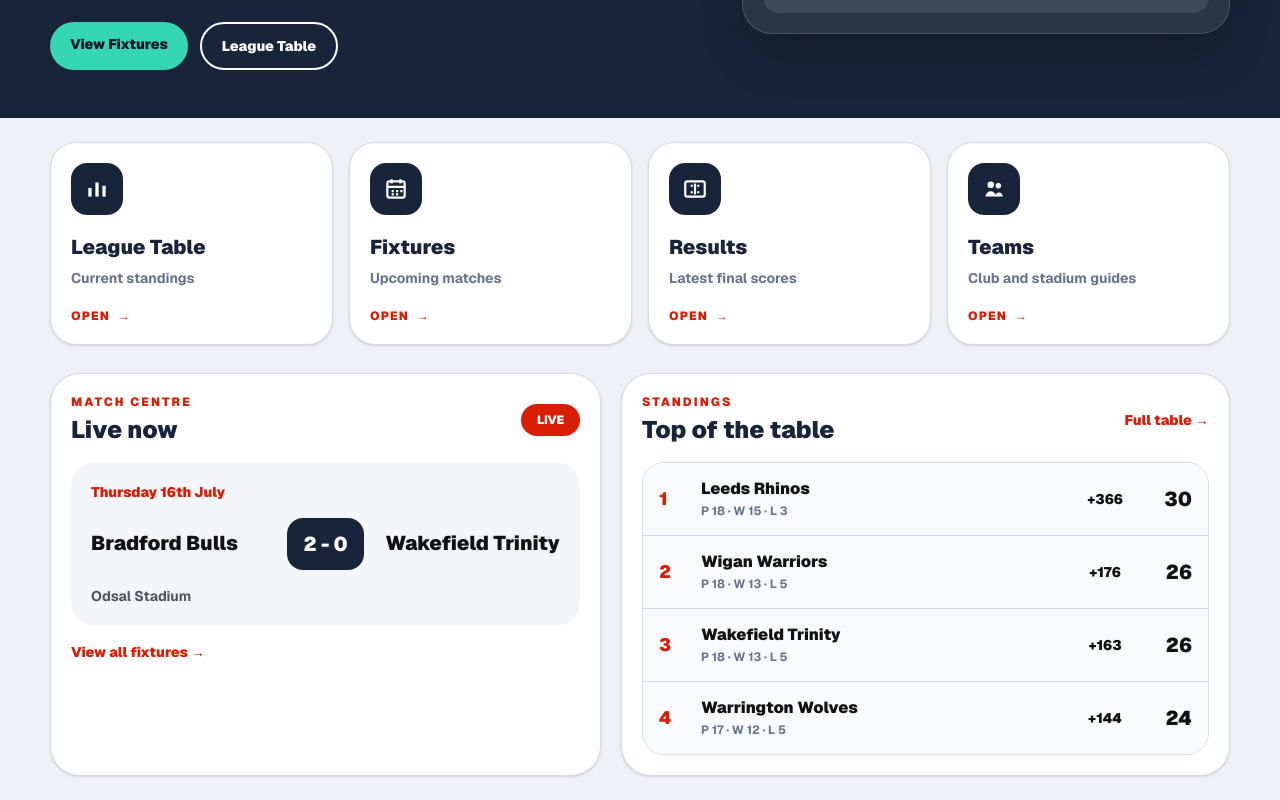
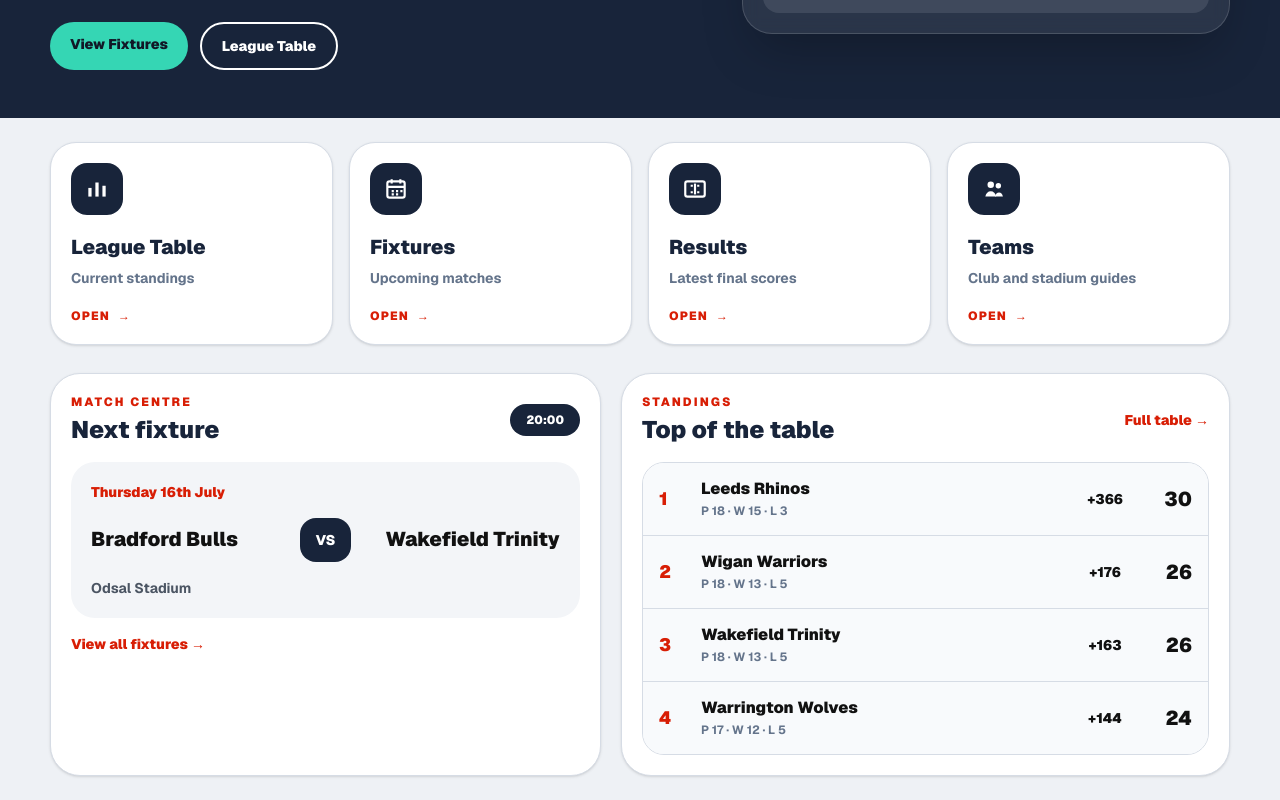
Before and after one commit to acannon76/rugby-league-supporter-web, a Next.js app: page / in a window 1280 px wide. Shown: the part 549-1349 px from the top of the page. Built offline with nearby package versions, Linux system fonts and the light colour scheme.

Commit message:
Update rugby league data

```diff
--- a/src/data/fixturesData.ts
+++ b/src/data/fixturesData.ts
@@ -1545,13 +1545,11 @@
     sortDate: "2026-07-16",
     games: [
       {
-        status: "LIVE",
+        status: "20:00",
         kickOff: "20:00",
         home: "Bradford Bulls",
         away: "Wakefield Trinity",
-        venue: "Odsal Stadium",
-        homeScore: 2,
-        awayScore: 0
+        venue: "Odsal Stadium"
       }
     ]
   },
```
Also changed, not shown: 1 other file (tests, documents, lock files or other folders).
